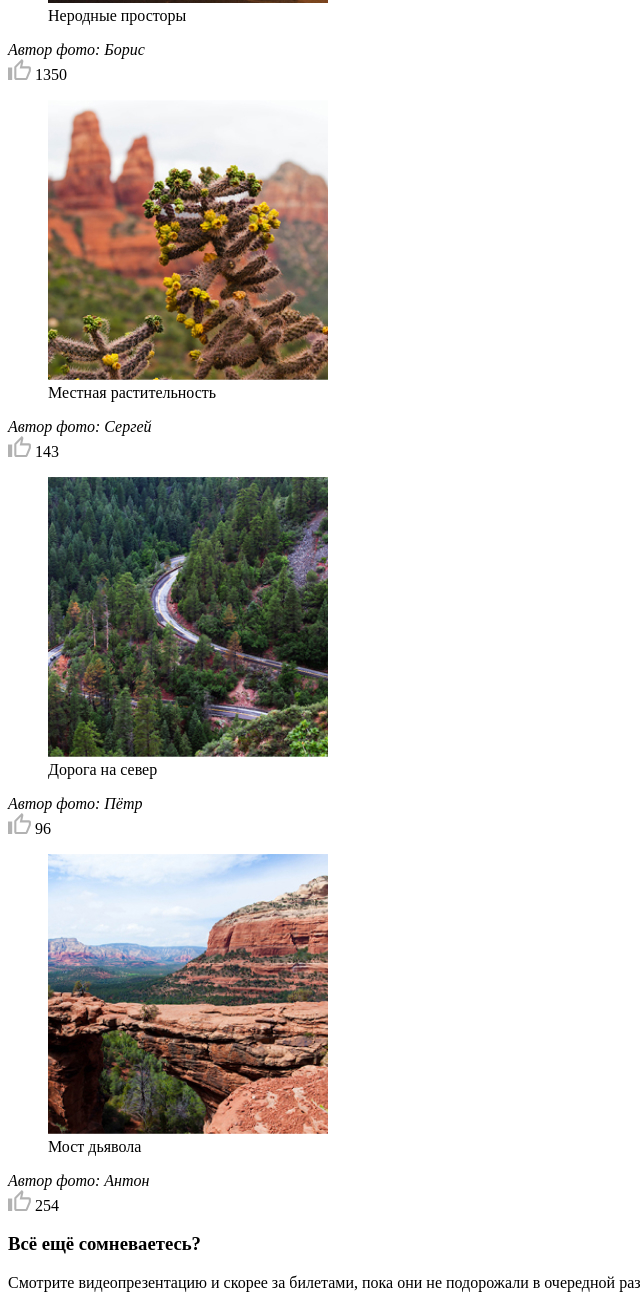
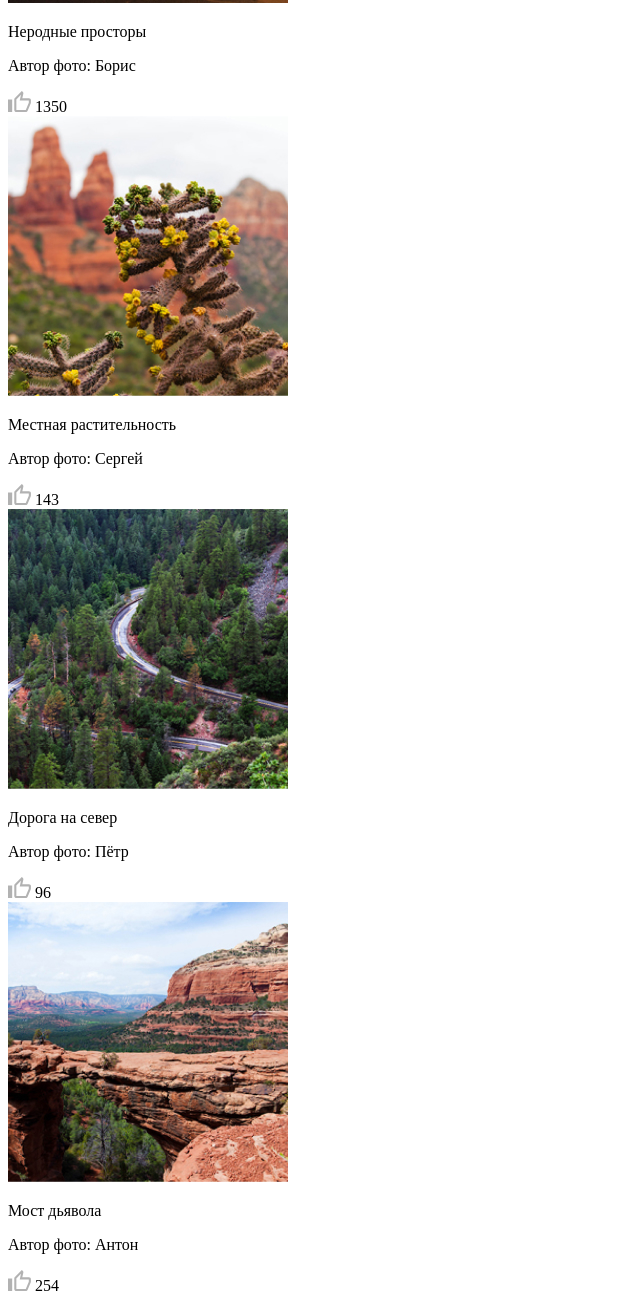
Before and after one commit to mngsv/939329-sedona-22, a website: page source/catalog.html in a window 1280 px wide. Shown: the part 631-1929 px from the top of the page, without its empty margins (0-640 px from the left). Drawn offline with Linux system fonts and the light colour scheme.

Commit message:
Разметка страницы каталога

```diff
--- a/source/catalog.html
+++ b/source/catalog.html
@@ -58,45 +58,45 @@
       <section class="catalog">
         <div class="catalog__wrapper">
           <section class="catalog__block">
-            <figure class="catalog__card">
+            <div class="catalog__img">
               <img src="img/catalog-img/sunny-road.jpg" width="280" height="280" alt="Солнечная дорога">
-              <figcaption class="catalog__description">Неродные просторы</figcaption>
-            </figure>
-            <cite class="catalog__author">Автор фото: Борис</cite>
-            <div class="catalog__like">
+            </div>
+            <div class="catalog__content">
+              <p class="catalog__description">Неродные просторы</p>
+              <p class="catalog__author">Автор фото: Борис</p>
               <img src="img/icon-svg/like-icon.svg" width="23" height="21" alt="Поставить лайк">
               <span class="catalog__count">1350</span>
             </div>
           </section>
           <section class="catalog__block">
-            <figure class="catalog__card">
+            <div class="catalog__img">
               <img src="img/catalog-img/plants.jpg" width="280" height="280" alt="Местная растительность">
-              <figcaption class="catalog__description">Местная растительность</figcaption>
-            </figure>
-            <cite class="catalog__author">Автор фото: Сергей</cite>
-            <div class="catalog__like">
+            </div>
+            <div class="catalog__content">
+              <p class="catalog__description">Местная растительность</p>
+              <p class="catalog__author">Автор фото: Сергей</p>
               <img src="img/icon-svg/like-icon.svg" width="23" height="21" alt="Поставить лайк">
               <span class="catalog__count">143</span>
             </div>
           </section>
           <section class="catalog__block">
-            <figure class="catalog__card">
+            <div class="catalog__img">
               <img src="img/catalog-img/road-north.jpg" width="280" height="280" alt="Дорога на север">
-              <figcaption class="catalog__description">Дорога на север</figcaption>
-            </figure>
-            <cite class="catalog__author">Автор фото: Пётр</cite>
+            </div>
             <div class="catalog__like">
+              <p class="catalog__description">Дорога на север</p>
+              <p class="catalog__author">Автор фото: Пётр</p>
               <img src="img/icon-svg/like-icon.svg" width="23" height="21" alt="Поставить лайк">
               <span class="catalog__count">96</span>
             </div>
           </section>
           <section class="catalog__block">
-            <figure class="catalog__card">
+            <div class="catalog__img">
               <img src="img/catalog-img/devils-bridge.jpg" width="280" height="280" alt="Мост дьявола">
-              <figcaption class="catalog__description">Мост дьявола</figcaption>
-            </figure>
-            <cite class="catalog__author">Автор фото: Антон</cite>
-            <div class="catalog__like">
+            </div>
+            <div class="catalog__content">
+              <p class="catalog__description">Мост дьявола</p>
+              <p class="catalog__author">Автор фото: Антон</p>
               <img src="img/icon-svg/like-icon.svg" width="23" height="21" alt="Поставить лайк">
               <span class="catalog__count">254</span>
             </div>
@@ -108,6 +108,13 @@
             </div>
             <div class="catalog__video">
               <img src="img/catalog-img/video.jpg" width="320" height="201" alt="видеопрезентация">
+              <div class="catalog__control">
+                <img class="catalog__volume-slider" src="img/control-svg/volume-slider.svg" alt="Увеличение или уменьшение громкости">
+                <img class="catalog__volume-scale" src="img/control-svg/volume-scale.svg" width="235" height="3" alt="Громкость">
+                <img class="catalog__replay" src="img/control-svg/replay.svg" width="16" height="20" alt="Повторить презентацию">
+                <img class="catalog__subtitles" src="img/control-svg/subtitles.svg" width="32" height="20" alt="Включить субтитры">
+                <img class="catalog__fullscreen" src="img/control-svg/fullscreen.svg" width="20" height="20" alt="Полный экран">
+              </div>
             </div>
           </section>
         </div>
```
Also changed, not shown: source/img/control-svg/bg-control.jpg (added), source/img/control-svg/bg-control2.jpg (added), source/img/control-svg/fullscreen.svg (added), source/img/control-svg/replay.svg (added), source/img/control-svg/subtitles.svg (added), source/img/control-svg/volume-scale.svg (added), source/img/control-svg/volume-slider.svg (added).
